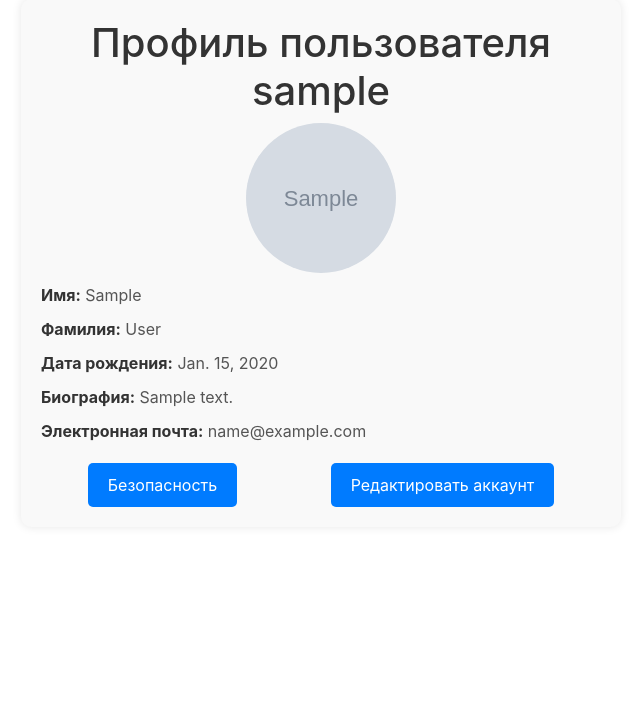
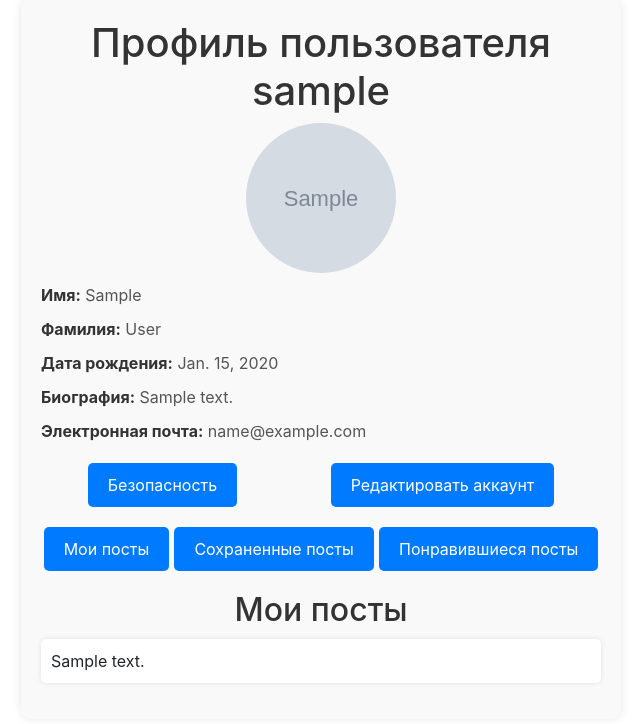
Before and after one commit to MuradGsm/social, a Django app: page /profile/?section=my_posts in a window 1280 px wide. Shown: the part 57-781 px from the top of the page, without its empty margins (319-959 px from the left). Run offline with Django 5.2, Linux system fonts and the light colour scheme; a user stored in the database is signed in; tables that the repository leaves empty hold one stand-in row (values such as "Sample post"); grey boxes marked "Sample" are stand-in pictures; some libraries are stand-ins or nearby versions.

Commit message:
'saved_posts'

```diff
--- a/social/accounts/models.py
+++ b/social/accounts/models.py
@@ -1,6 +1,7 @@
 from django.db import models
 from django.contrib.auth.models import AbstractUser
 import uuid
+from public.models import Post
 
 class Users(AbstractUser):
     email = models.EmailField(unique=True)
@@ -14,3 +15,15 @@ class Users(AbstractUser):
 
     def __str__(self):
         return self.username
+
+    @property
+    def my_posts(self):
+        return self.posts.all()
+
+    @property
+    def saved_posts(self):
+        return self.saved_posts.all()
+
+    @property
+    def liked_posts(self):
+        return Post.objects.filter(likes__user=self)
--- a/social/accounts/templates/accounts/profile.html
+++ b/social/accounts/templates/accounts/profile.html
@@ -1,4 +1,3 @@
-<!-- profile.html -->
 {% extends 'base.html' %}
 
 {% block content %}
@@ -47,6 +46,24 @@
     .profile-buttons a:hover {
         background-color: #0056b3;
     }
+    .posts-section {
+        margin-top: 20px;
+    }
+    .posts-section h2 {
+        text-align: center;
+        color: #333;
+    }
+    .posts-section ul {
+        list-style-type: none;
+        padding: 0;
+    }
+    .posts-section li {
+        background-color: #fff;
+        margin: 10px 0;
+        padding: 10px;
+        border-radius: 5px;
+        box-shadow: 0 0 5px rgba(0, 0, 0, 0.1);
+    }
 </style>
 
 <div class="profile-container">
@@ -62,5 +79,36 @@
         <a href="{% url 'change_password' %}">Безопасность</a>
         <a href="{% url 'edit_profile' %}">Редактировать аккаунт</a>
     </div>
+
+    <div class="profile-buttons">
+        <a href="?section=my_posts">Мои посты</a>
+        <a href="?section=saved_posts">Сохраненные посты</a>
+        <a href="?section=liked_posts">Понравившиеся посты</a>
+    </div>
+
+    <div class="posts-section">
+        {% if section == 'my_posts' %}
+            <h2>Мои посты</h2>
+            <ul>
+                {% for post in my_posts %}
+                    <li>{{ post.text }}</li>
+                {% endfor %}
+            </ul>
+        {% elif section == 'saved_posts' %}
+            <h2>Сохраненные посты</h2>
+            <ul>
+                {% for post in saved_posts %}
+                    <li>{{ post.text }}</li>
+                {% endfor %}
+            </ul>
+        {% elif section == 'liked_posts' %}
+            <h2>Понравившиеся посты</h2>
+            <ul>
+                {% for post in liked_posts %}
+                    <li>{{ post.text }}</li>
+                {% endfor %}
+            </ul>
+        {% endif %}
+    </div>
 </div>
 {% endblock %}
--- a/social/accounts/views.py
+++ b/social/accounts/views.py
@@ -46,7 +46,17 @@ def login_view(request):
 @login_required
 def profile(request):
     user = request.user
-    return render(request, 'accounts/profile.html', {'user': user})
+    section = request.GET.get('section', 'my_posts')
+    my_posts = user.my_posts.all()
+    saved_posts = user.saved_posts.all()
+    liked_posts = user.liked_posts.all()
+    return render(request, 'accounts/profile.html', {
+        'user': user,
+        'section': section,
+        'my_posts': my_posts,
+        'saved_posts': saved_posts,
+        'liked_posts': liked_posts
+    })
 
 def logout_view(request):
     logout(request)
--- a/social/public/models.py
+++ b/social/public/models.py
@@ -1,13 +1,13 @@
 from django.db import models
-from django.contrib.auth import get_user_model
+from django.conf import settings
 
-User = get_user_model()
+User = settings.AUTH_USER_MODEL
 
 class Hashtag(models.Model):
     name = models.CharField(max_length=100, unique=True)
 
 class Post(models.Model):
-    author = models.ForeignKey(User, on_delete=models.CASCADE)
+    author = models.ForeignKey(User, on_delete=models.CASCADE, related_name='posts')
     text = models.TextField()
     image = models.ImageField(upload_to='posts/', blank=True, null=True)
     created_at = models.DateTimeField(auto_now_add=True)
--- a/social/public/urls.py
+++ b/social/public/urls.py
@@ -3,4 +3,6 @@ from public import views
 
 urlpatterns = [
     path('like_post/<int:post_id>/', views.like_post, name='like_post'),
+    path('add_comment/<int:post_id>', views.add_comment, name='add_comment'),
+    path('save_post/<int:post_id>/', views.save_post, name='save_post'),
 ]
--- a/social/social/settings.py
+++ b/social/social/settings.py
@@ -35,9 +35,9 @@ INSTALLED_APPS = [
     'django.contrib.sessions',
     'django.contrib.messages',
     'django.contrib.staticfiles',
+    'accounts',
     'widget_tweaks',
     'core',
-    'accounts',
     'public',
 ]
 
```
Also changed, not shown: social/core/templates/core/home.html (+33 -0 lines), social/public/views.py (+22 -1 lines).
